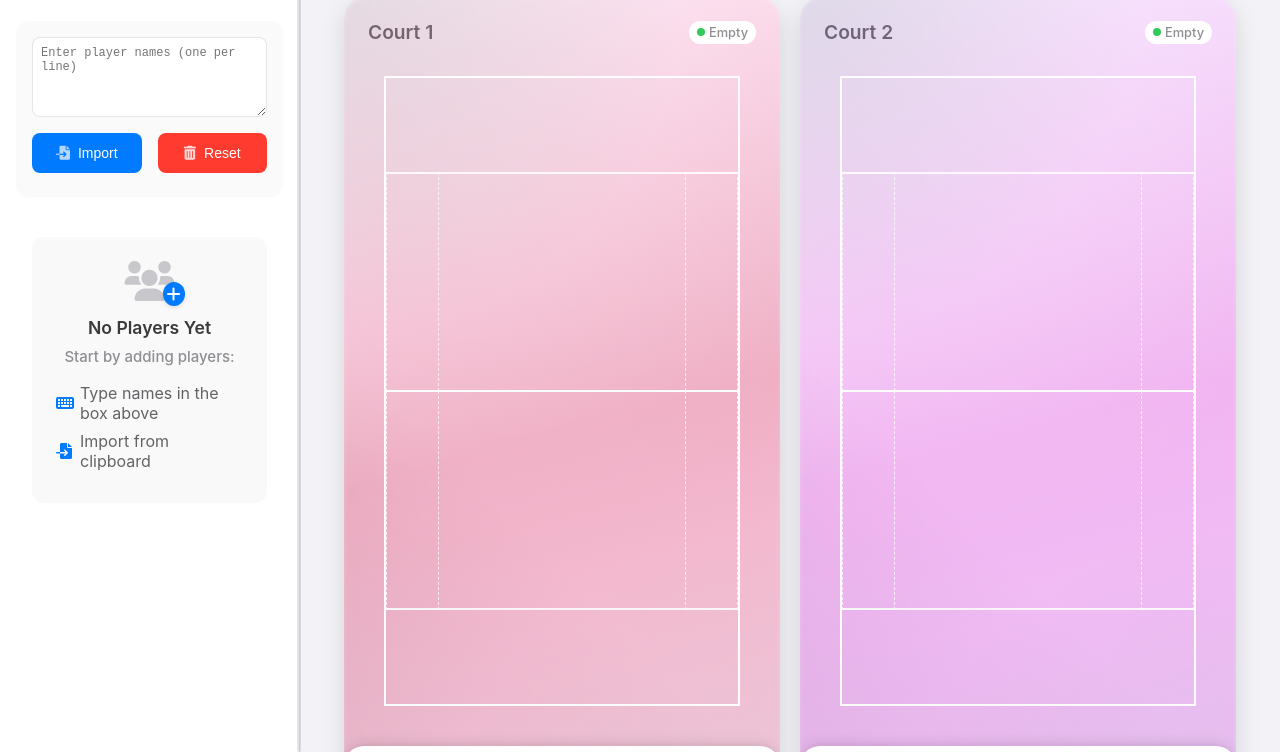
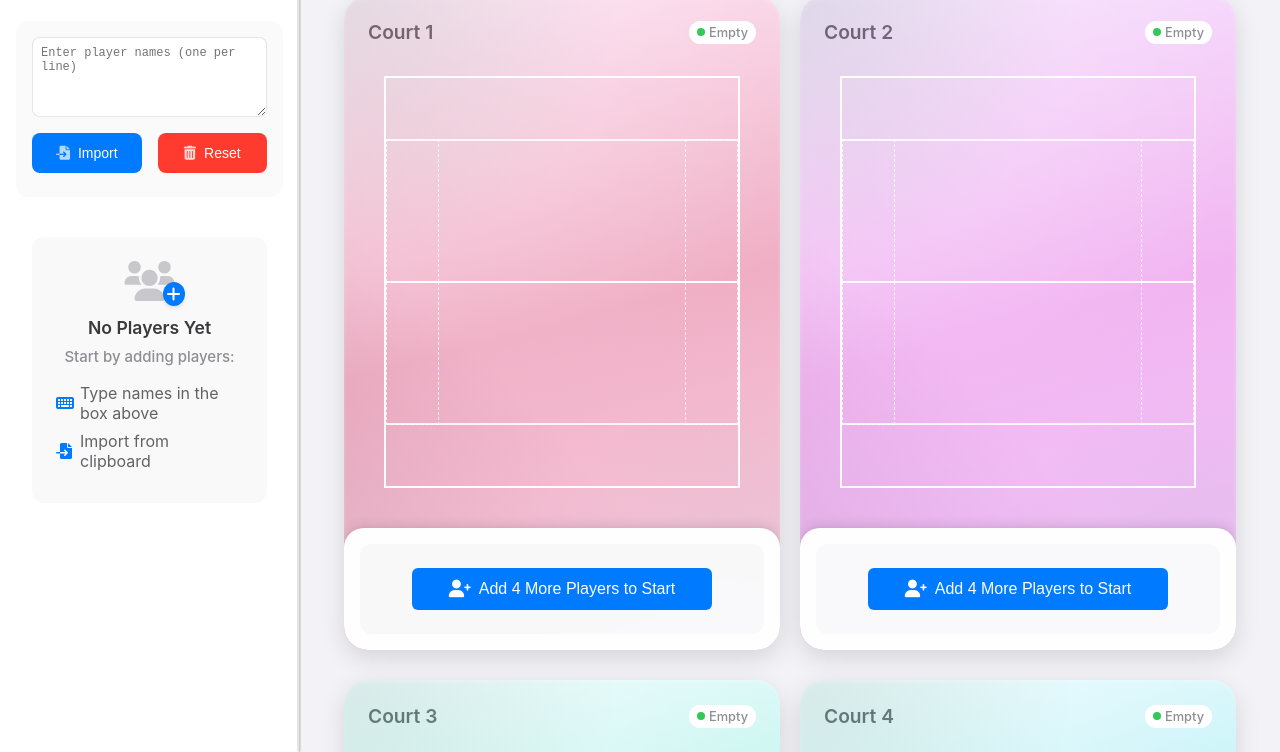
Before and after one commit to allexioz/qm, a plain HTML site: page index.html in a window 1280 px wide. Shown: the part 48-800 px from the top of the page. Drawn offline with Linux system fonts and the light colour scheme.

Commit message:
fix aspect ratio on desktop

```diff
--- a/styles.css
+++ b/styles.css
@@ -293,7 +293,7 @@ body {
 }
 
 .court-2d {
-    aspect-ratio: 1 / 2;
+    aspect-ratio: 1 / 1.5;
     width: 100%;
     position: relative;
     display: flex;
@@ -2634,6 +2634,8 @@ body {
     transition: all 0.2s ease;
 }
 
+
+
 .level-btn:hover:not(:disabled) {
     background: rgba(0, 0, 0, 0.1);
     color: #333;
```
